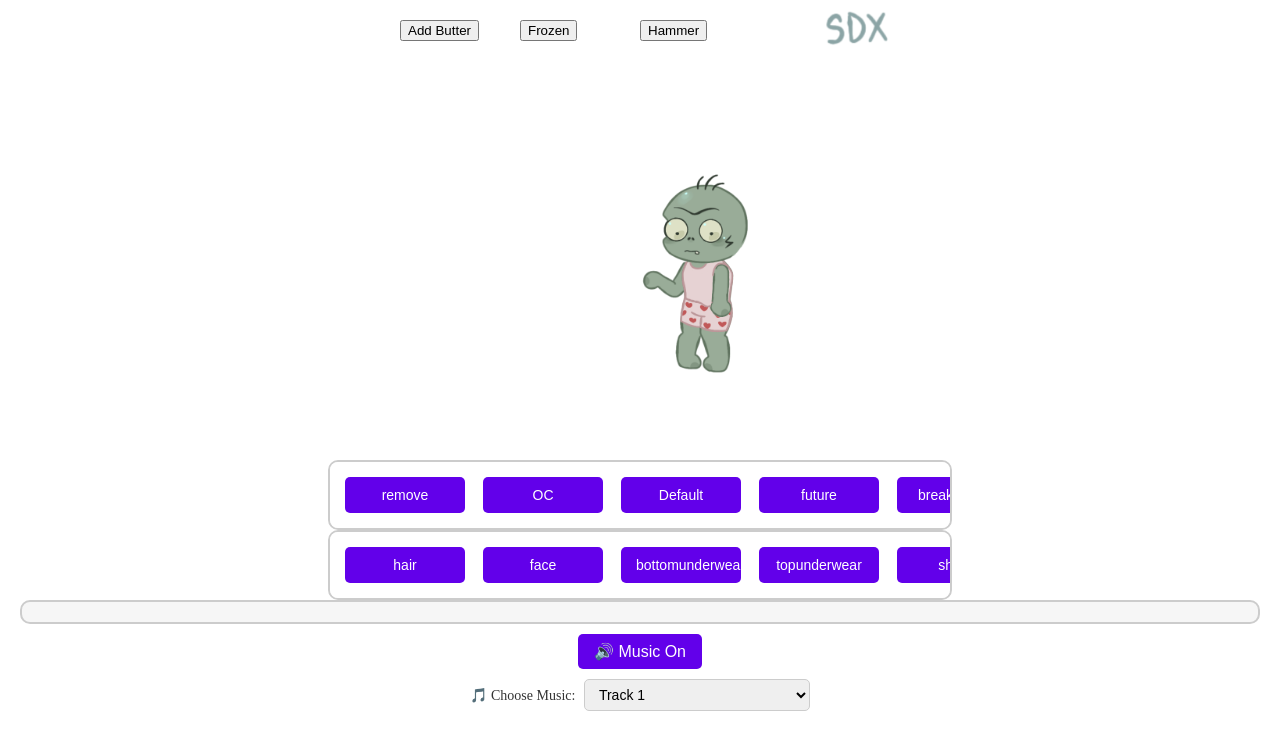
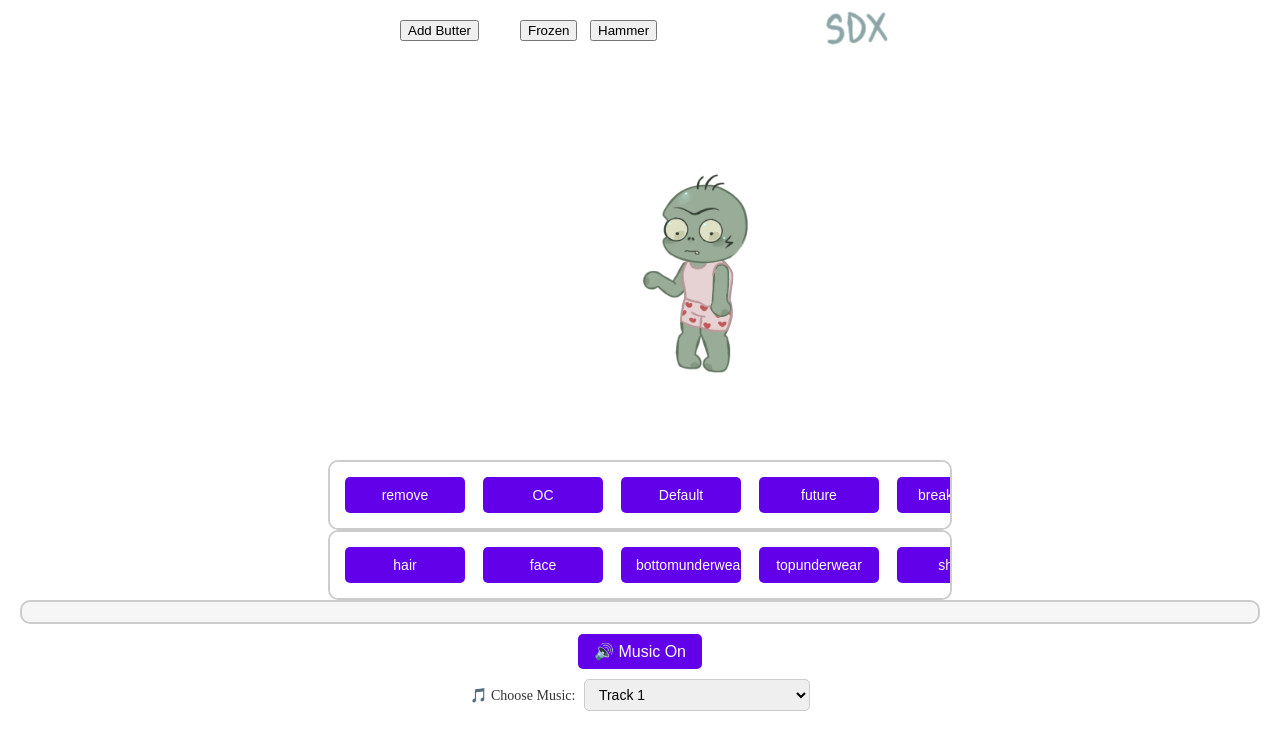
Before and after one commit to Mygameindie/-, a plain HTML site: page index.html in a window 1280 px wide. Both pictures are taken after a click on the button "Play". Drawn offline with Linux system fonts and the light colour scheme.

Commit message:
Add files via upload

```diff
--- a/index.html
+++ b/index.html
@@ -35,7 +35,7 @@
 			<button id="toggleFrozenBtn" style="position:absolute; top:10px; left:130px; z-index:2000;">Frozen</button>
 
 			<img id="hammer" src="Hammer.png" style="display:none; position:absolute; top:0; left:0; z-index:102;" />
-			<button id="toggleHammerBtn" style="position:absolute; top:10px; left:250px; z-index:2000;">Hammer</button>
+			<button id="toggleHammerBtn" style="position:absolute; top:10px; left:200px; z-index:2000;">Hammer</button>
 
 		</div>
 
```
